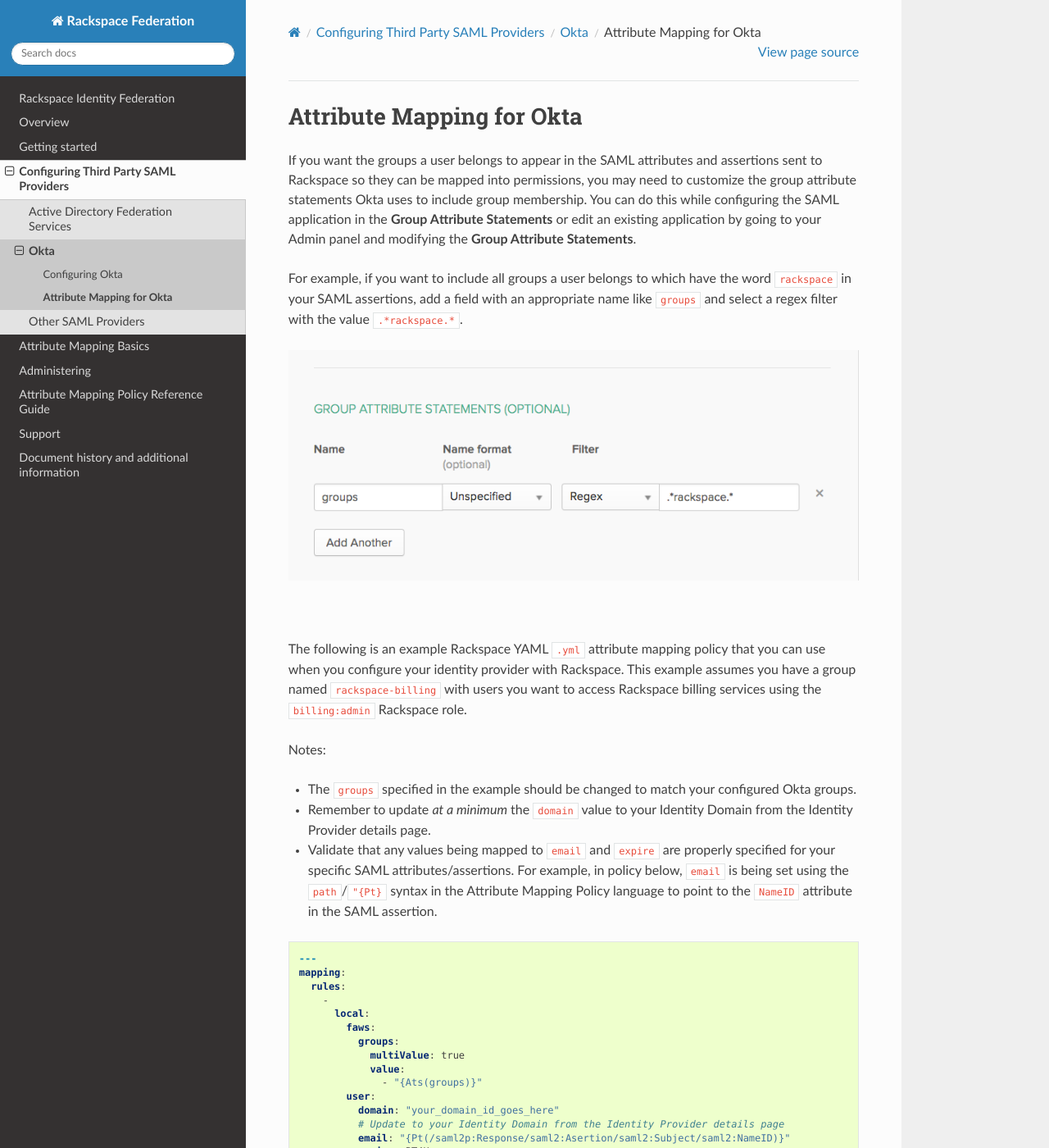
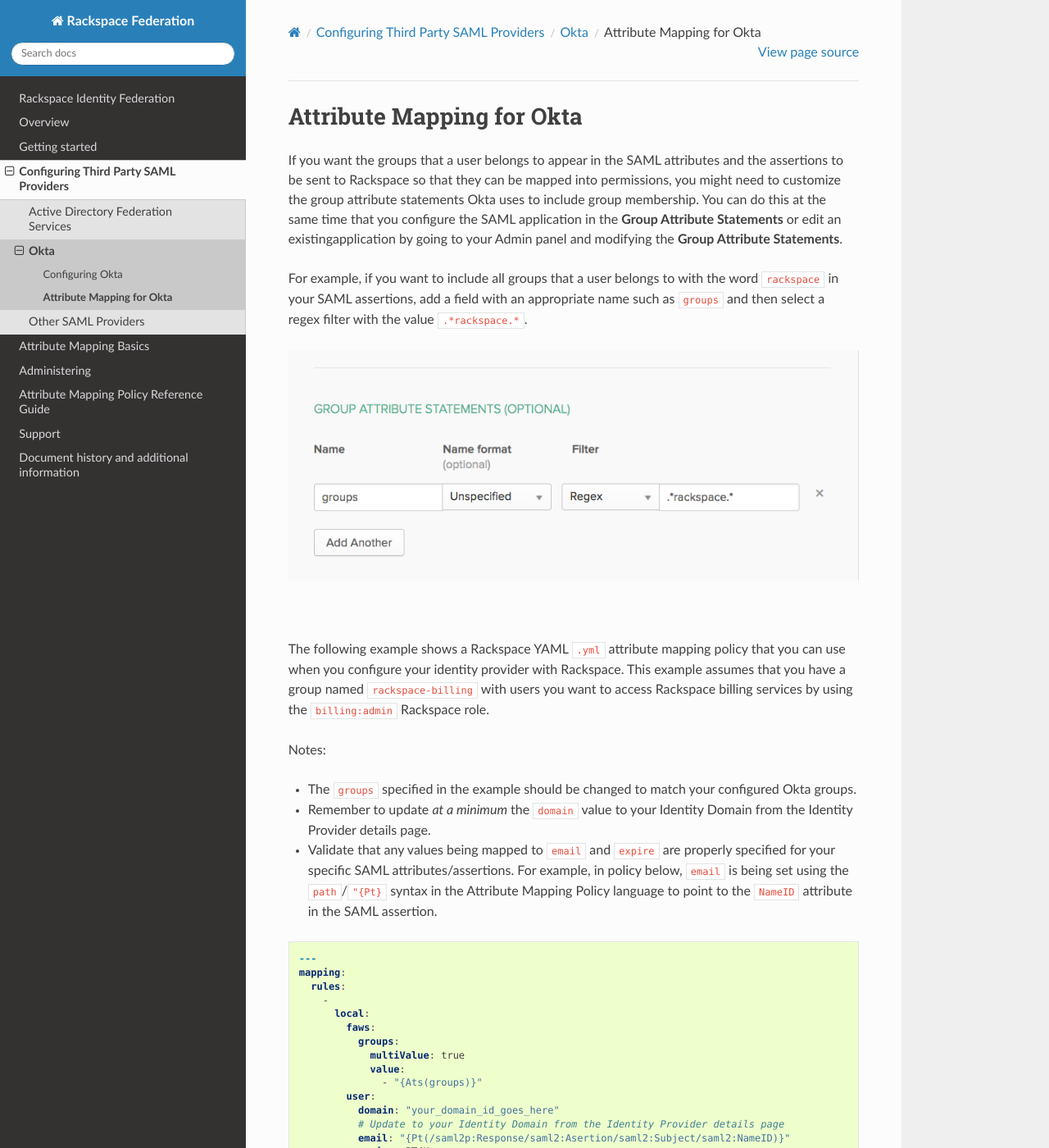
Before and after one commit to rackerlabs/docs-rackspace-federation, a Sphinx documentation site: the page built from doc/config-3p-saml/config-okta/okta-attribmapping.rst, in a window 1280 px wide and 1400 px high. Shown: the whole window at 82% size. Built offline with Sphinx 7.4.7 and the Read the Docs theme 2.0.0, drawn with Linux system fonts in a browser that asks for light colours; the version number could not be read and is left out; some of the changed text lies outside the part shown.

Commit message:
Update okta-attribmapping.rst

```diff
--- a/doc/config-3p-saml/config-okta/okta-attribmapping.rst
+++ b/doc/config-3p-saml/config-okta/okta-attribmapping.rst
@@ -4,28 +4,27 @@
 Attribute Mapping for Okta
 ==========================
 
-If you want the groups a user belongs to appear in the SAML attributes and
-assertions sent to Rackspace so they can be mapped into permissions, you may
-need to customize the group attribute statements Okta uses to include group
-membership. You can do this while configuring the SAML application in the
-**Group Attribute Statements** or edit an existing
-application by going to your Admin panel and modifying the
-**Group Attribute Statements**.
+If you want the groups that a user belongs to appear in the SAML attributes and
+the assertions to be sent to Rackspace so that they can be mapped into permissions,
+you might need to customize the group attribute statements Okta uses to include group
+membership. You can do this at the same time that you configure the SAML application
+in the **Group Attribute Statements** or edit an existingapplication by going to your
+Admin panel and modifying the **Group Attribute Statements**.
 
-For example, if you want to include all groups a user belongs to which have the
+For example, if you want to include all groups that a user belongs to with the
 word ``rackspace`` in your SAML assertions, add a field with an appropriate
-name like ``groups`` and select a regex filter with the value
+name such as ``groups`` and then select a regex filter with the value
 ``.*rackspace.*``.
 
 .. image:: create_app_5.png
 
 |
 
-The following is an example Rackspace YAML ``.yml`` attribute mapping policy
+The following example shows a Rackspace YAML ``.yml`` attribute mapping policy
 that you can use when you configure your identity provider with Rackspace. This
-example assumes you have a group named ``rackspace-billing`` with users you
-want to access Rackspace billing services using the ``billing:admin`` Rackspace
-role.
+example assumes that you have a group named ``rackspace-billing`` with users you
+want to access Rackspace billing services by using the ``billing:admin``
+Rackspace role.
 
 Notes:
 
```
Also changed, not shown: other parts of doc/config-3p-saml/config-okta/okta-attribmapping.rst (+1 -1 lines).
